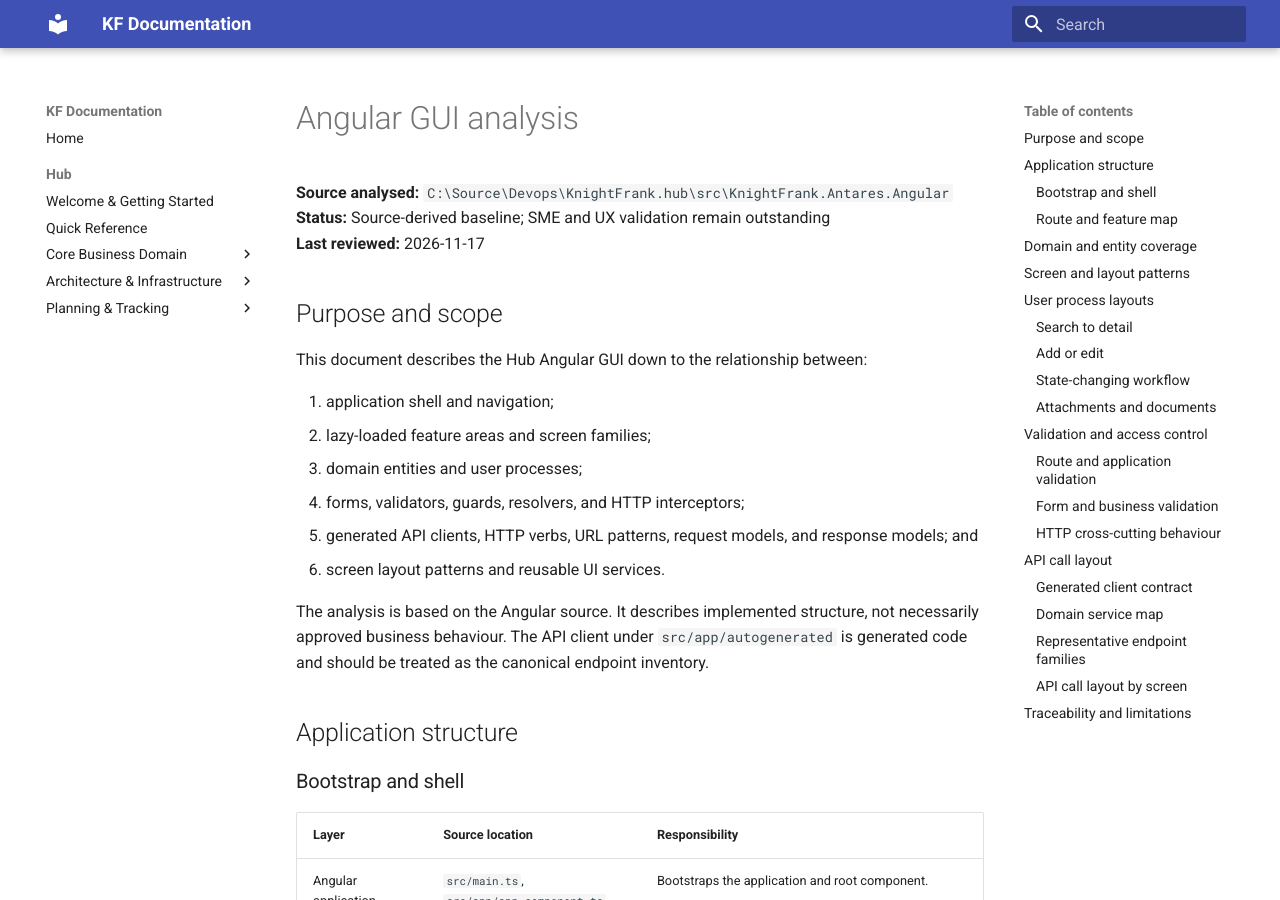
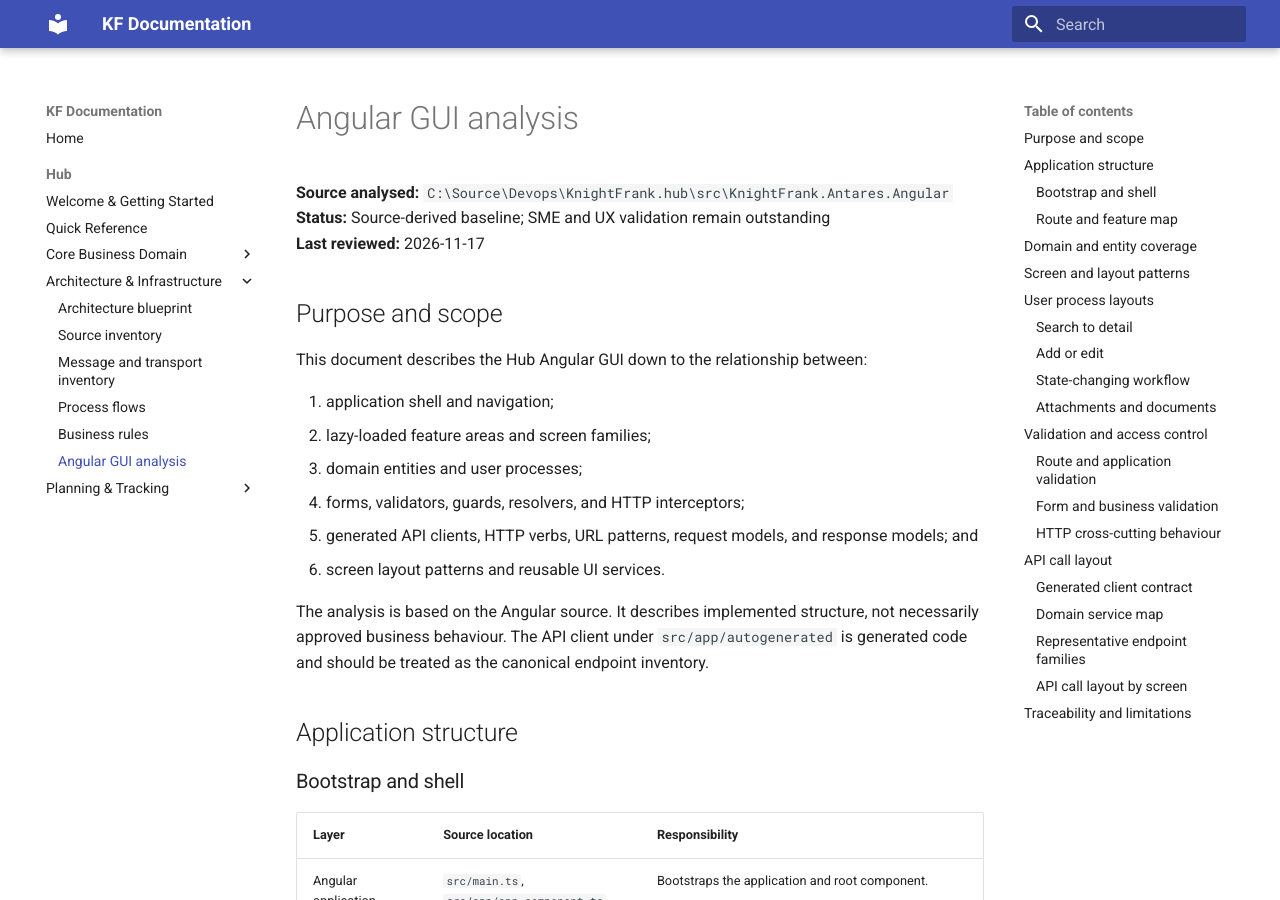
Before and after one commit to newportg/KF-Documentation, an MkDocs documentation site: the page built from Vault/projects/Hub/Architecture & Infrastructure/angular-gui-analysis.md, in a window 1280 px wide and 900 px high. Built offline with MkDocs 1.6.1 and Material for MkDocs 9.7.7, drawn with Linux system fonts in a browser that asks for light colours.

Commit message:
fix: Add Angular GUI analysis to navigation in mkdocs.yml

```diff
--- a/mkdocs.yml
+++ b/mkdocs.yml
@@ -46,6 +46,7 @@ nav:
           - Message and transport inventory: projects/Hub/Architecture & Infrastructure/message-transport-inventory.md
           - Process flows: projects/Hub/Architecture & Infrastructure/process-flows.md
           - Business rules: projects/Hub/Architecture & Infrastructure/business-rules.md
+          - Angular GUI analysis: projects/Hub/Architecture & Infrastructure/angular-gui-analysis.md
       - Planning & Tracking:
           - Project Overview: projects/Hub/Planning & Tracking/README.md
           - Next Steps: projects/Hub/Planning & Tracking/NEXT-STEPS.md
```
